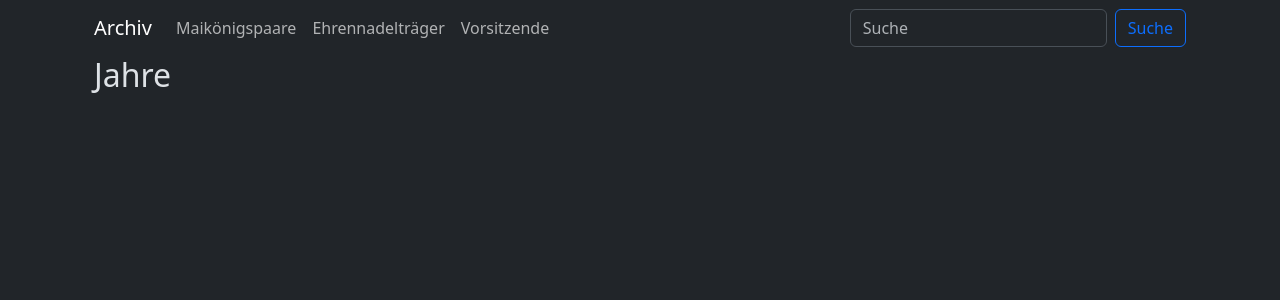
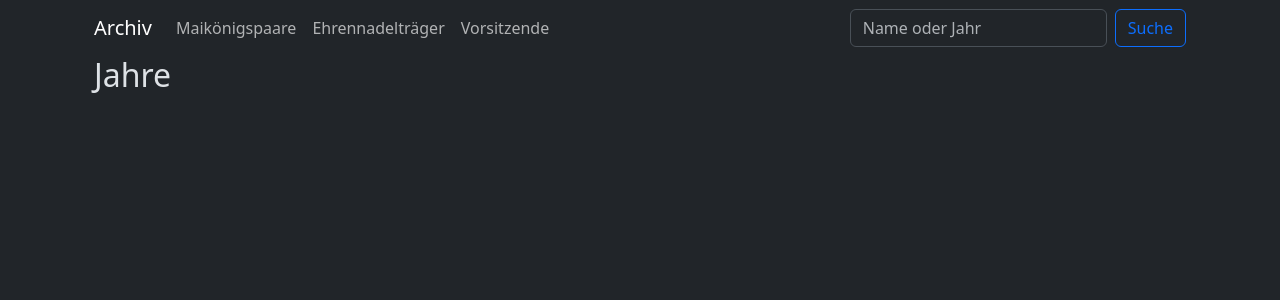
Before and after one commit to cehser/mgarchiv, a Django app: page / in a window 1280 px wide. Shown: the top 300 px of the page. Run offline with Django 4.2, Linux system fonts and the light colour scheme; data that the repository does not hold is empty; parts of the project's set-up code (start-up, migrations or seed data) failed here and were passed over.

Commit message:
Platzhalter Suchfeld angepasst: "Name oder Jahr"

```diff
--- a/archiv/templates/_navbar.html
+++ b/archiv/templates/_navbar.html
@@ -18,7 +18,7 @@
       </ul>
     </div>
     <form action="{% url 'suche' %}" class="d-flex" role="search">
-      <input name="q" class="form-control me-2" type="search" placeholder="Suche" aria-label="Suche">
+      <input name="q" class="form-control me-2" type="search" placeholder="Name oder Jahr" aria-label="Suche">
       <button class="btn btn-outline-primary" type="submit">Suche</button>
     </form>
   </div>
```
